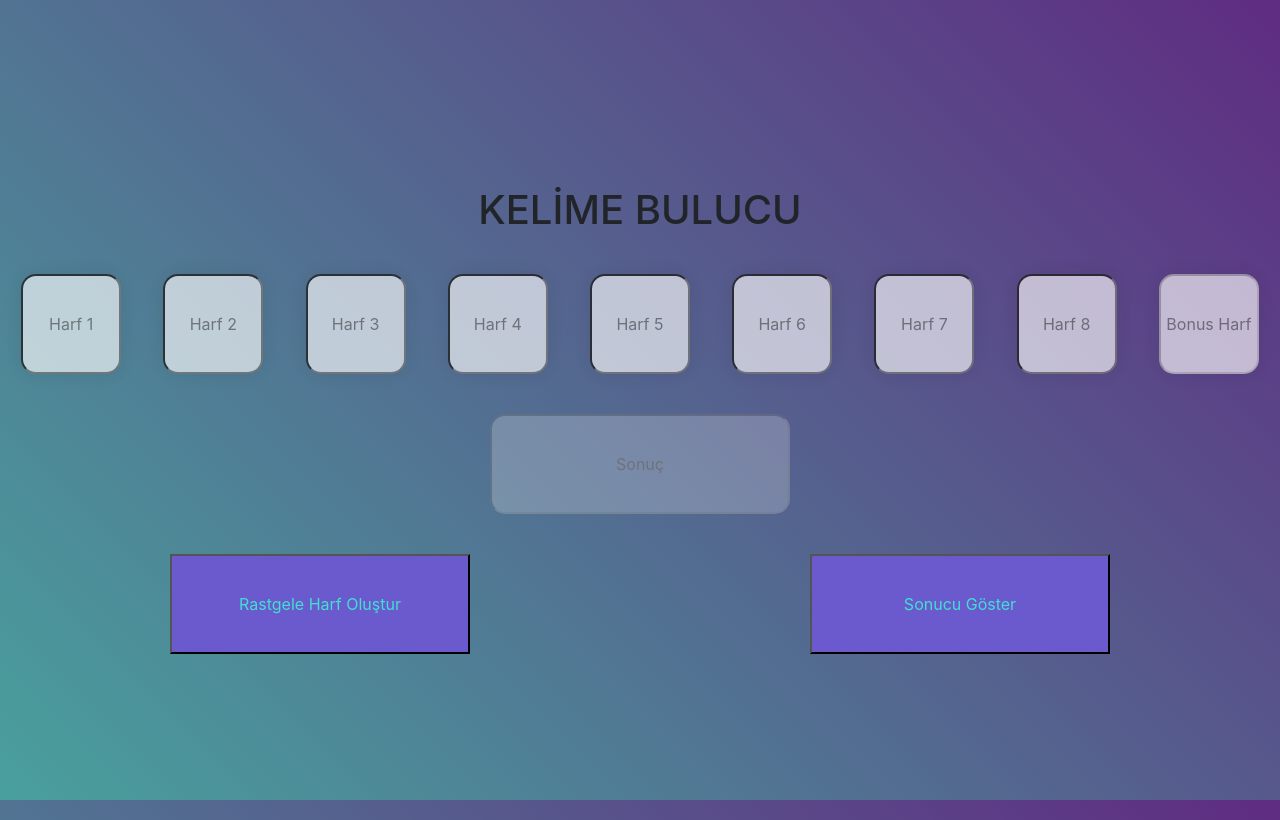
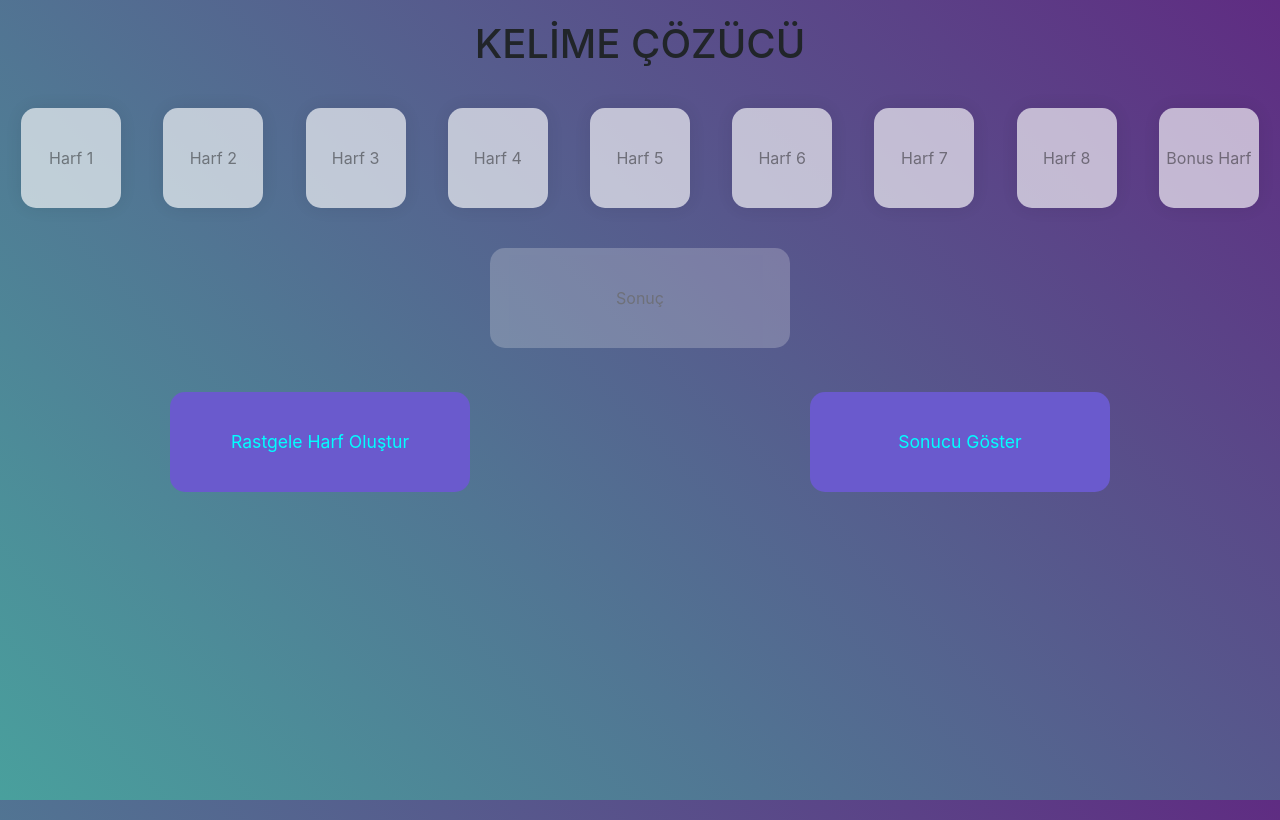
Before and after one commit to ismetkizgin/Solvents-FrontEnd-Next.js, a Next.js app: page /wordsolverPage in a window 1280 px wide. Built offline with nearby package versions, Linux system fonts and the light colour scheme.

Commit message:
fix: template update

```diff
--- a/components/_layout.js
+++ b/components/_layout.js
@@ -10,7 +10,10 @@ function Layout(props) {
             <script src="https://code.jquery.com/jquery-3.2.1.slim.min.js" integrity="sha384-KJ3o2DKtIkvYIK3UENzmM7KCkRr/rE9/Qpg6aAZGJwFDMVNA/GpGFF93hXpG5KkN" crossOrigin="anonymous"></script>
             <title>{props.title}</title>
         </Head>
-        {props.children}
+        <div className="container-fluid">
+            {props.children}
+        </div>
+        <script src="https://kit.fontawesome.com/a076d05399.js"></script>
     </div>
 }
 
--- a/pages/wordsolverPage.js
+++ b/pages/wordsolverPage.js
@@ -1,9 +1,10 @@
 import Layout from '../components/_layout';
 import { randomLetter } from '../public/js/random';
 import Request from '../api/request';
+import Link from 'next/link'
 
 const keyUp = () => {
-    $(".Letter").keyup(function () {
+    $(".input").keyup(function () {
         if (this.value.match(/[^a-zA-Z]/g)) {
             this.value = this.value.replace(/[^a-zA-Z]/g, '');
         }
@@ -22,36 +23,38 @@ const getWordSolver = async () => {
 
 function WordSolverPage() {
     return (
-        <Layout title="Kelime Bulma">
-            <div className="container-fluid">
-                <h1>KELİME BULUCU</h1>
+        <Layout title="Kelime Çözücü">
+            <Link href="/"><a className="d-flex justify-content-start align-items-center icon"><i className="fas fa-chevron-circle-left"></i></a></Link>
+
+                <h1>KELİME ÇÖZÜCÜ</h1>
+
                 <div className="row">
                     <div className="col">
-                        <input id='LetterInput1' onKeyPress={() => { keyUp() }} className="Letter" type="text" maxLength="1" placeholder="Harf 1" required />
+                        <input id='LetterInput1' onKeyPress={() => { keyUp() }} className="input" type="text" maxLength="1" placeholder="Harf 1" required />
                     </div>
                     <div className="col">
-                        <input id='LetterInput2' onKeyPress={() => { keyUp() }} className="Letter" type="text" maxLength="1" placeholder="Harf 2" required />
+                        <input id='LetterInput2' onKeyPress={() => { keyUp() }} className="input" type="text" maxLength="1" placeholder="Harf 2" required />
                     </div>
                     <div className="col">
-                        <input id='LetterInput3' onKeyPress={() => { keyUp() }} className="Letter" type="text" maxLength="1" placeholder="Harf 3" required />
+                        <input id='LetterInput3' onKeyPress={() => { keyUp() }} className="input" type="text" maxLength="1" placeholder="Harf 3" required />
                     </div>
                     <div className="col">
-                        <input id='LetterInput4' onKeyPress={() => { keyUp() }} className="Letter" type="text" maxLength="1" placeholder="Harf 4" required />
+                        <input id='LetterInput4' onKeyPress={() => { keyUp() }} className="input" type="text" maxLength="1" placeholder="Harf 4" required />
                     </div>
                     <div className="col">
-                        <input id='LetterInput5' onKeyPress={() => { keyUp() }} className="Letter" type="text" maxLength="1" placeholder="Harf 5" required />
+                        <input id='LetterInput5' onKeyPress={() => { keyUp() }} className="input" type="text" maxLength="1" placeholder="Harf 5" required />
                     </div>
                     <div className="col">
-                        <input id='LetterInput6' onKeyPress={() => { keyUp() }} className="Letter" type="text" maxLength="1" placeholder="Harf 6" required />
+                        <input id='LetterInput6' onKeyPress={() => { keyUp() }} className="input" type="text" maxLength="1" placeholder="Harf 6" required />
                     </div>
                     <div className="col">
-                        <input id='LetterInput7' onKeyPress={() => { keyUp() }} className="Letter" type="text" maxLength="1" placeholder="Harf 7" required />
+                        <input id='LetterInput7' onKeyPress={() => { keyUp() }} className="input" type="text" maxLength="1" placeholder="Harf 7" required />
                     </div>
                     <div className="col">
-                        <input id='LetterInput8' onKeyPress={() => { keyUp() }} className="Letter" type="text" maxLength="1" placeholder="Harf 8" required />
+                        <input id='LetterInput8' onKeyPress={() => { keyUp() }} className="input" type="text" maxLength="1" placeholder="Harf 8" required />
                     </div>
                     <div className="col">
-                        <input className="Letter Letter-bonus" type="text" placeholder="Bonus Harf" disabled />
+                        <input className="input" type="text" placeholder="Bonus Harf" disabled />
                     </div>
                 </div>
                 <div className="row">
@@ -61,14 +64,13 @@ function WordSolverPage() {
                 </div>
                 <div className="row">
                     <div className="col-md-6">
-                        <button onClick={() => randomLetter()} type="button"> Rastgele Harf Oluştur </button>
+                        <button onClick={() => randomLetter()} className="button" type="button">Rastgele Harf Oluştur</button>
                     </div>
                     <div className="col-md-6">
-                        <button onClick={() => getWordSolver()} type="button"> Sonucu Göster </button>
+                        <button onClick={() => getWordSolver()} className="button" type="button">Sonucu Göster</button>
 
                     </div>
                 </div>
-            </div>
         </Layout>
     )
 }
--- a/public/css/styles.css
+++ b/public/css/styles.css
@@ -1,10 +1,18 @@
-h1 {
-    font-family: Verdana, Geneva, Tahoma, sans-serif;
-    font-size: 45px;
+.pagecenter{
+    display: table-cell;
+    vertical-align:middle;
+    width: 100vw;
+    height: 100vh;
 }
 
-.Number,
-.Letter {
+h1 {
+    font-family: 'Gill Sans', 'Gill Sans MT', Calibri, 'Trebuchet MS', sans-serif, Geneva, Tahoma, sans-serif;
+    font-size: 45px;
+    text-align: center;
+    color: white;
+}
+
+.input {
     text-align: center;
     border-radius: 15px;
     width: 100px;
@@ -13,6 +21,7 @@ h1 {
     opacity: 0.8;
     box-shadow: 0 0 20px rgba(0, 0, 0, 0.1);
     position: relative;
+    border: 0;
 }
 
 .target {
@@ -21,14 +30,22 @@ h1 {
     width: 300px;
     height: 100px;
     opacity: 0.8;
+    border: 0;
 }
 
-button {
+.button {
+    background-color: slateblue;
+    color: aqua;
+    padding: 15px 32px;
     text-align: center;
+    text-decoration: none;
+    display: inline-block;
+    margin: 4px 2px;
     border-radius: 15px;
     width: 300px;
     height: 100px;
     font-size: 110%;
+    border: 0;
 }
 
 div {
@@ -41,13 +58,35 @@ button {
     color: turquoise;
 }
 
-.row {
-    text-align: center;
+i {
+    font-family: 'Times New Roman', Times, serif;
+}
+
+a {
+    color: rgb(204, 0, 153);
+    font-size: 30px;
+    width: 50px;
+}
+
+a:hover {
+    color: aqua;
+    text-decoration: none;
+}
+
+.icon {
+    color: white;
+    font-size: 50px;
+}
+
+.icon:hover {
+    color: aqua;
+    text-decoration: none;
 }
 
 html,
 body {
     height: 100%;
+    width: 100%;
 }
 
 body {
@@ -55,15 +94,7 @@ body {
     background: linear-gradient(45deg, #49a09d, #5f2c82);
     font-family: sans-serif;
     font-weight: 100;
-}
-
-.container,
-.container-fluid {
-    position: absolute;
-    top: 50%;
-    left: 50%;
-    -webkit-transform: translate(-50%, -50%);
-    transform: translate(-50%, -50%);
+    background-attachment: fixed;
 }
 
 table {
@@ -108,6 +139,3 @@ tbody td:hover:before {
     background-color: rgba(255, 255, 255, 0.2);
     z-index: -1;
 }
-
-
-/*# sourceMappingURL=styles.css.map */
```
Also changed, not shown: pages/countdownsolverPage.js (+19 -14 lines), pages/index.js (+16 -19 lines).
